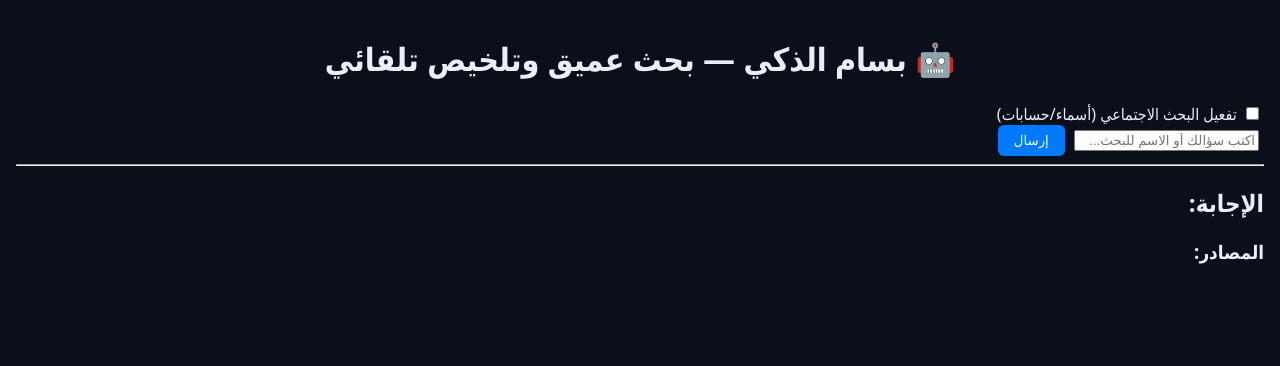
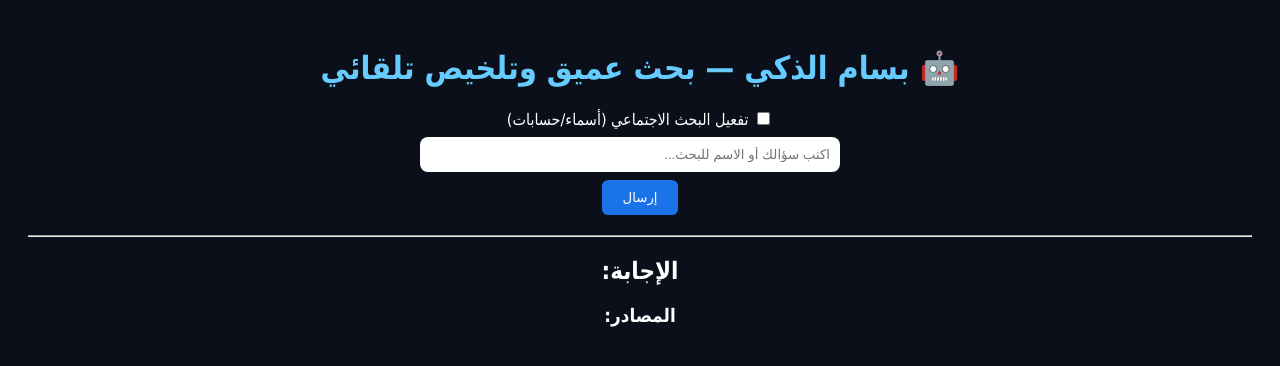
Before and after one commit to bassam-st/bassam-brain, a FastAPI app: page / in a window 1280 px wide. Shown: the top 366 px of the page. Run offline with FastAPI, Linux system fonts and the light colour scheme.

Commit message:
Update style.css

```diff
--- a/static/style.css
+++ b/static/style.css
@@ -1,8 +1,20 @@
-body { font-family: system-ui, Tahoma; background:#0b0f19; color:#eaeef8; margin:0; padding:16px; }
-h1 { text-align:center; }
-.card { background:#141b2d; border-radius:12px; padding:16px; margin:10px auto; max-width:600px; box-shadow:0 0 5px #222; }
-input[type=text], input[type=checkbox] { margin:5px; }
-button { background:#007bff; color:white; border:none; padding:8px 16px; border-radius:6px; cursor:pointer; }
-button:hover { background:#005dc1; }
-a { color:#5db1ff; text-decoration:none; }
-a:hover { text-decoration:underline; }
+body {
+  font-family: "Tahoma", system-ui;
+  background: #0b0f19;
+  color: #fff;
+  padding: 20px;
+  text-align: center;
+}
+h1 { color: #6cf; }
+form { margin: 20px auto; max-width: 400px; }
+input[type=text] {
+  width: 100%; padding: 10px;
+  border-radius: 8px; border: none; margin: 8px 0;
+}
+button {
+  background: #1a73e8; color: #fff; border: none;
+  border-radius: 6px; padding: 10px 20px;
+}
+ul { list-style: none; padding: 0; }
+li { margin: 5px 0; }
+a { color: #6cf; text-decoration: none; }
```
